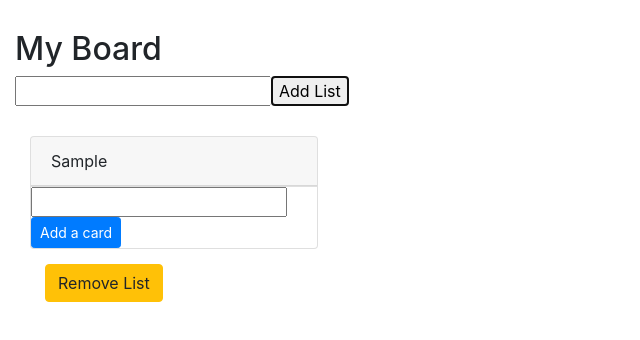
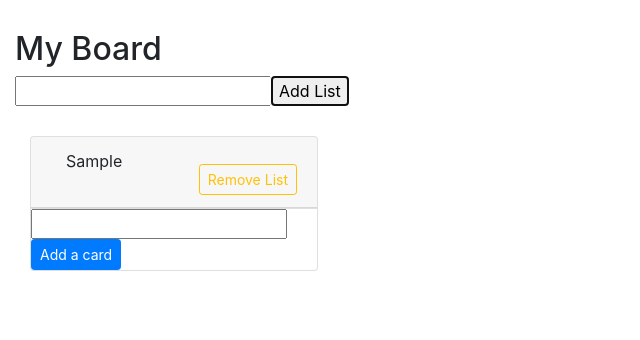
Before and after one commit to drevets/trellisimo-, a React (Create React App) app: page / in a window 1280 px wide. Both pictures are taken after typing "Sample" into the empty fields and a click on the button "Add List". Shown: the top 340 px of the page, without its empty margins (0-640 px from the left). Built offline with nearby package versions, Linux system fonts and the light colour scheme.

Commit message:
do another bootstrap thing right

```diff
--- a/src/List.js
+++ b/src/List.js
@@ -8,7 +8,20 @@ const List = ({ listData, addCard, removeList, removeCard }) => {
       <div className="col-sm" style={{ padding: '30px' }}>
         <div className="row">
           <div className="card" style={{ width: '18rem' }}>
-            <div className="card-header">{listData.name}</div>
+            <div className="card-header">
+              <div className="col">
+                <div className="row">
+                  <div className="col">{listData.name}</div>
+                  <button
+                    className="btn btn-outline-warning btn-sm"
+                    style={{ marginTop: '15px' }}
+                    onClick={() => removeList(listData)}
+                  >
+                    Remove List
+                  </button>
+                </div>
+              </div>
+            </div>
             <ul className="list-group list-group-flush">
               {listData.cards.map(card => (
                 <li key={card} className="list-group-item">
@@ -47,13 +60,6 @@ const List = ({ listData, addCard, removeList, removeCard }) => {
             </div>
           </div>
         </div>
-        <button
-          className="btn btn-warning"
-          style={{ marginTop: '15px' }}
-          onClick={() => removeList(listData)}
-        >
-          Remove List
-        </button>
       </div>
     </React.Fragment>
   );
```
